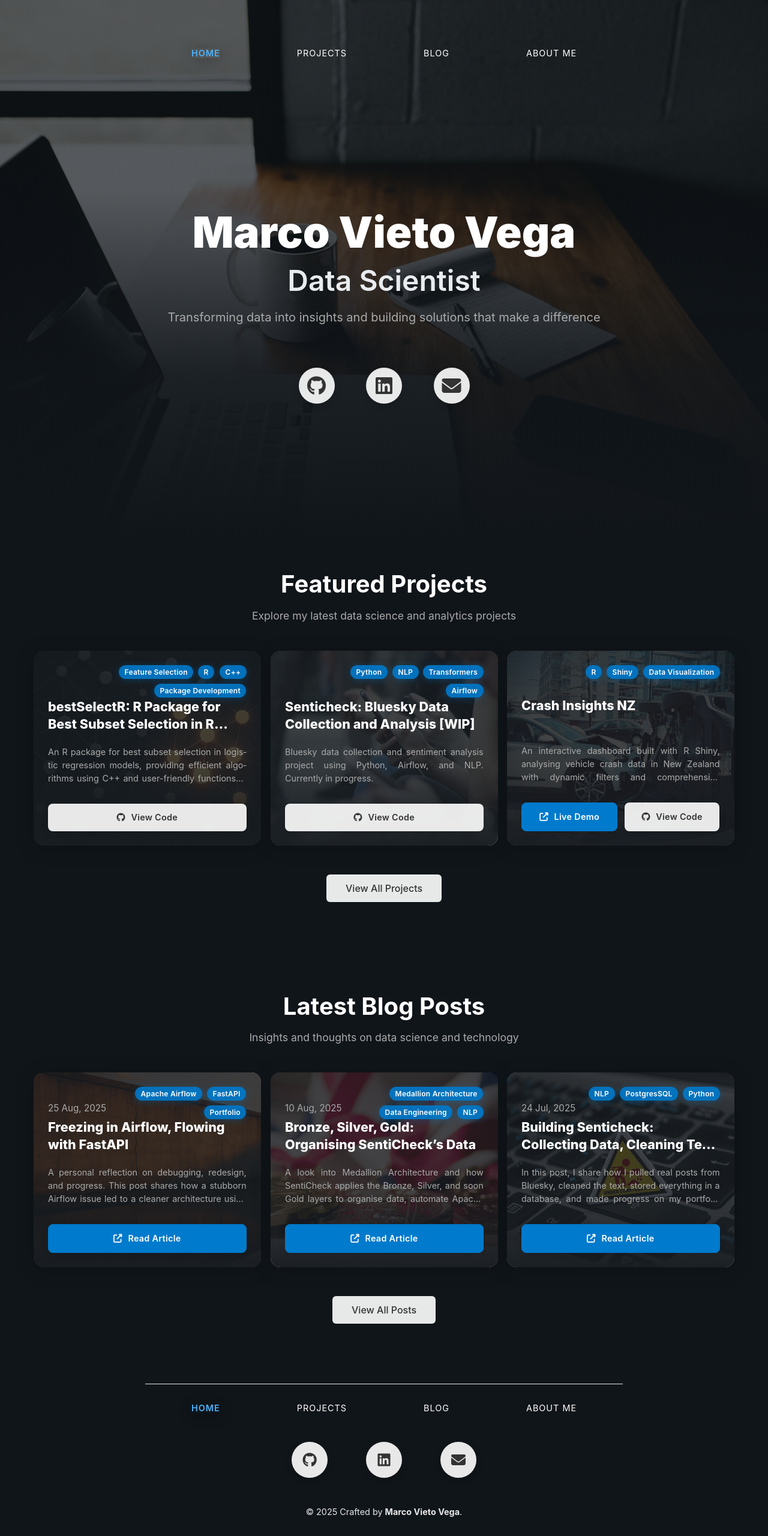
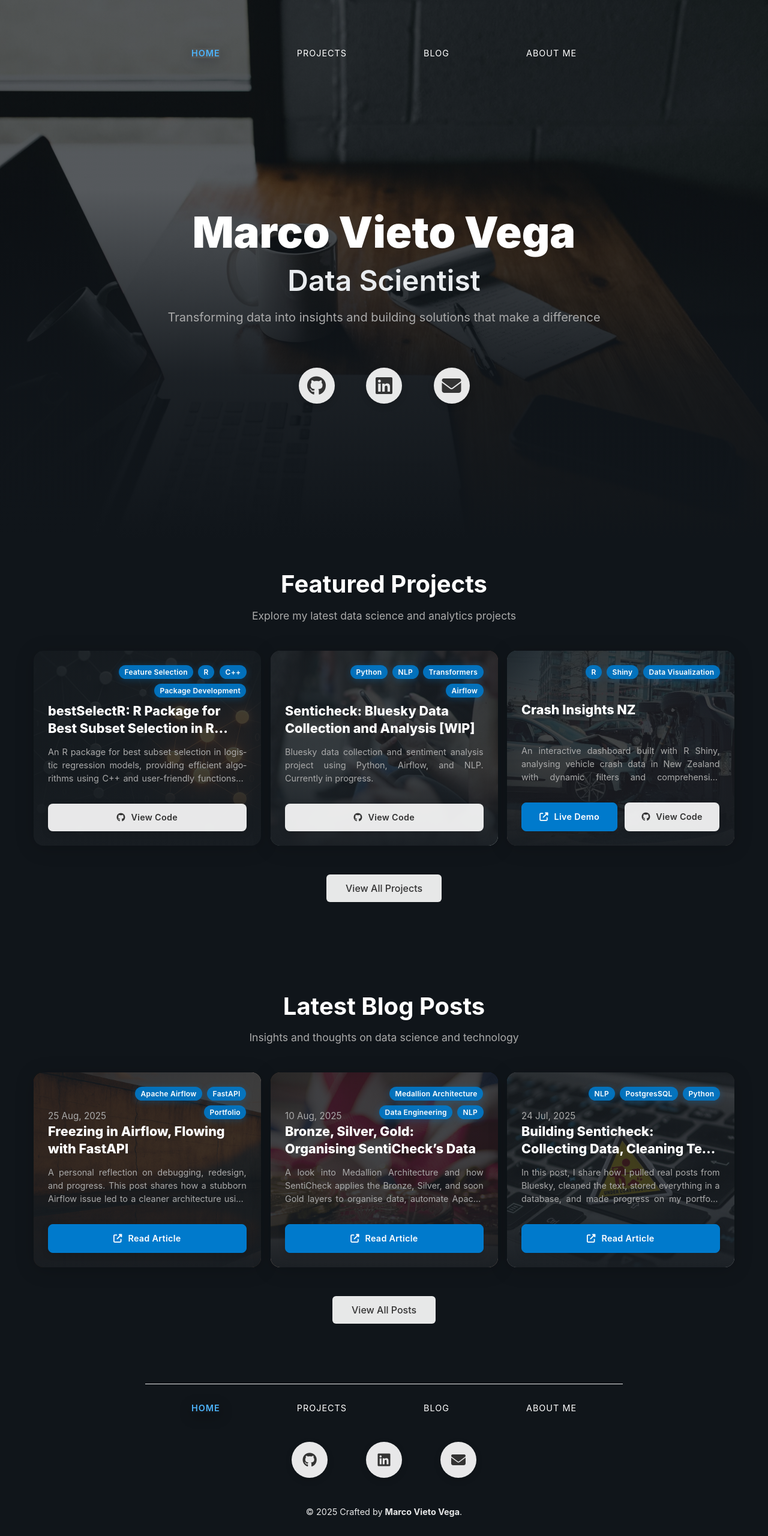
Before and after one commit to marcovietovega/portfolio, a Jekyll site: the page built from index.md, in a window 1280 px wide. Shown: the whole page at 60% size. Built offline with Jekyll 4.4.1, drawn with Linux system fonts in a browser that asks for light colours.

Commit message:
fix: adjust margin for card title for better alignment

```diff
--- a/_sass/partials/_cards.scss
+++ b/_sass/partials/_cards.scss
@@ -99,7 +99,7 @@
   font-size: 1.35rem;
   font-weight: 800;
   color: #fff;
-  margin: 0.4rem 0;
+  margin: 0 0;
   word-break: break-word;
   hyphens: auto;
   text-align: left;
```
